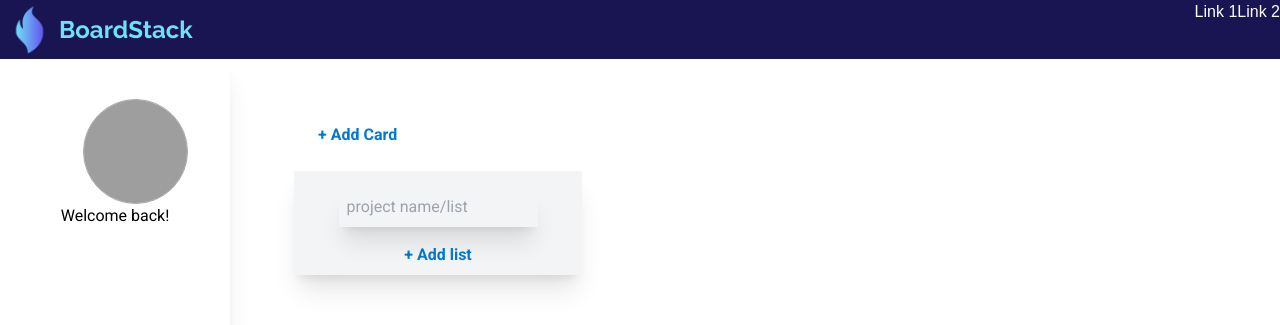
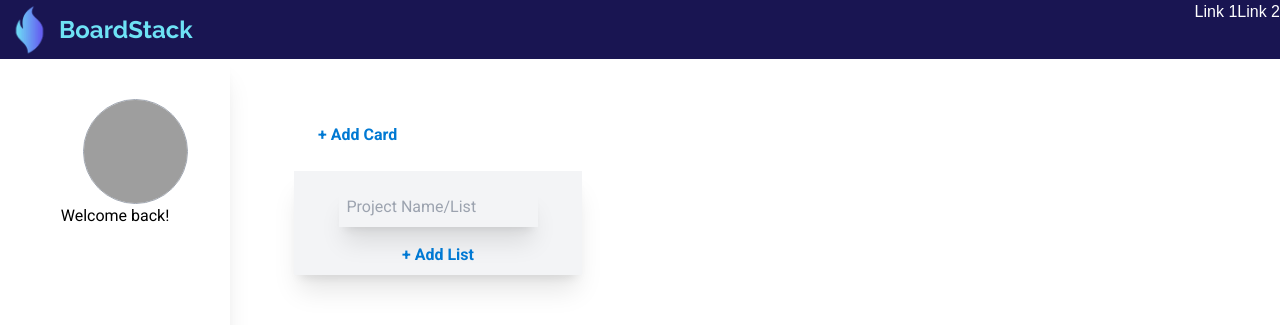
Before and after one commit to GabrielPaparello/TrelloClon, a Next.js app: page /projects in a window 1280 px wide. Both pictures are taken after a click on the button "+ Add Card". Shown: the top 325 px of the page. Built offline with nearby package versions, Linux system fonts and the light colour scheme; no server answers; grey boxes are pictures that could not be loaded; a web font is replaced by a local one.

Commit message:
ui improvements

```diff
--- a/src/app/components/Cards.tsx
+++ b/src/app/components/Cards.tsx
@@ -1,26 +1,22 @@
-"use client";
 import React, { useEffect, useState } from "react";
+import { Delete, Edit } from "@mui/icons-material";
+import { useAppDispatch } from "../lib/store";
 import {
-  addCard,
   modifyCard,
+  deleteCard,
   addTaskToCard,
-  deleteCard,
   Card,
 } from "../lib/StatesReducers/createCard";
-import { useAppDispatch } from "../lib/store";
-import { useSelector } from "react-redux";
-import { cardEdit } from "../lib/ReducersSelector/selector";
-import { Delete, Edit } from "@mui/icons-material";
+import ListsAdder from "./ListsAdder";
 import Draggable from "react-draggable";
-import ListsAdder from "./ListsAdder";
 import { useUser } from "@auth0/nextjs-auth0/client";
 import { v4 as uuid } from "uuid";
 
 const Cards = ({ card }: { card: Card }) => {
   const { user } = useUser();
   const dispatch = useAppDispatch();
+  const [isMobile, setIsMobile] = useState(false);
 
-  const [isMobile, setIsMobile] = useState(false);
   useEffect(() => {
     window.innerWidth < 768 ? setIsMobile(true) : setIsMobile(false);
   }, []);
@@ -33,7 +29,7 @@ const Cards = ({ card }: { card: Card }) => {
             <div className="p-4 text-center">
               {card.editable ? (
                 <input
-                  placeholder="project name/list"
+                  placeholder="Project Name/List"
                   required
                   className="shadow-xl bg-transparent focus:outline-none p-2 text-black"
                   type="text"
@@ -51,7 +47,7 @@ const Cards = ({ card }: { card: Card }) => {
                   autoFocus
                 />
               ) : (
-                <div className="flex justify-between  items-center">
+                <div className="flex justify-between items-center">
                   <span className="text-black">
                     {card.CARD_NAME ? card.CARD_NAME : "List Name"}
                   </span>
@@ -83,7 +79,7 @@ const Cards = ({ card }: { card: Card }) => {
               }
               className="text-[#0079d3] font-bold pb-2 px-6 rounded"
             >
-              + Add list
+              + Add List
             </button>
           </div>
         </Draggable>
@@ -92,7 +88,7 @@ const Cards = ({ card }: { card: Card }) => {
           <div className="p-4 text-center">
             {card.editable ? (
               <input
-                placeholder="project name/list"
+                placeholder="Project Name/List"
                 required
                 className="shadow-xl bg-transparent focus:outline-none p-2 text-black"
                 type="text"
@@ -110,7 +106,7 @@ const Cards = ({ card }: { card: Card }) => {
                 autoFocus
               />
             ) : (
-              <div className="flex justify-between  items-center">
+              <div className="flex justify-between items-center">
                 <span className="text-black">
                   {card.CARD_NAME ? card.CARD_NAME : "List Name"}
                 </span>
@@ -140,7 +136,7 @@ const Cards = ({ card }: { card: Card }) => {
             }
             className="text-[#0079d3] font-bold pb-2 px-6 rounded"
           >
-            + Add list
+            + Add List
           </button>
         </div>
       )}
--- a/src/app/components/ListsAdder.tsx
+++ b/src/app/components/ListsAdder.tsx
@@ -31,13 +31,13 @@ const ListsAdder = ({ card }: { card: Card }) => {
         card.tasks.map((list) => (
           <div
             key={list.TASK_ID}
-            className="flex mb-2 align-middle content-center shadow-xl mx-2 my-2 border-t-2 border-[#0079d3] text-center p-4 pl-5 h-[70px]"
+            className="flex items-center justify-between mb-4 px-4 py-2 rounded-lg shadow-md bg-white border border-gray-200"
           >
             {list.editable ? (
               <input
                 placeholder="Insert Task Name"
                 required
-                className="placeholder:text-gray-400 bg-transparent focus:outline-none p-2 text-black"
+                className="flex-grow bg-transparent focus:outline-none p-2 text-black"
                 type="text"
                 value={list.TASK_NAME}
                 onChange={(e) =>
@@ -58,9 +58,9 @@ const ListsAdder = ({ card }: { card: Card }) => {
                 autoFocus
               />
             ) : (
-              <div className="flex align-middle space-x-12 content-center text-center">
+              <div className="flex items-center space-x-4">
                 <span
-                  className={`${
+                  className={`flex-grow truncate ${
                     list.TASK_NAME ? "text-black" : "text-gray-400"
                   }`}
                 >
@@ -70,18 +70,20 @@ const ListsAdder = ({ card }: { card: Card }) => {
                   onClick={() =>
                     dispatch(modifyTaskfromCard({ ...list, editable: true }))
                   }
-                  className="cursor-pointer ml-1 opacity-50 text-gray-400"
+                  className="cursor-pointer text-gray-400 hover:text-gray-600"
                 />
               </div>
             )}
+            <div className="flex items-center space-x-2">
               <Delete
                 onClick={() => handleDelete(list.PARENT_ID, list.TASK_ID)}
-              className="cursor-pointer text-lg opacity-50 text-gray-400"
+                className="cursor-pointer text-gray-400 hover:text-red-500"
               />
               <MoreVert
                 onClick={() => handleDetailClick({ list })}
-              className="cursor-pointer text-lg opacity-50 text-gray-400"
+                className="cursor-pointer text-gray-400 hover:text-blue-500"
               />
+            </div>
             {list.detailOpen && <Details list={list} />}
           </div>
         ))}
```
Lines whose indentation alone changed are shown as unchanged.
